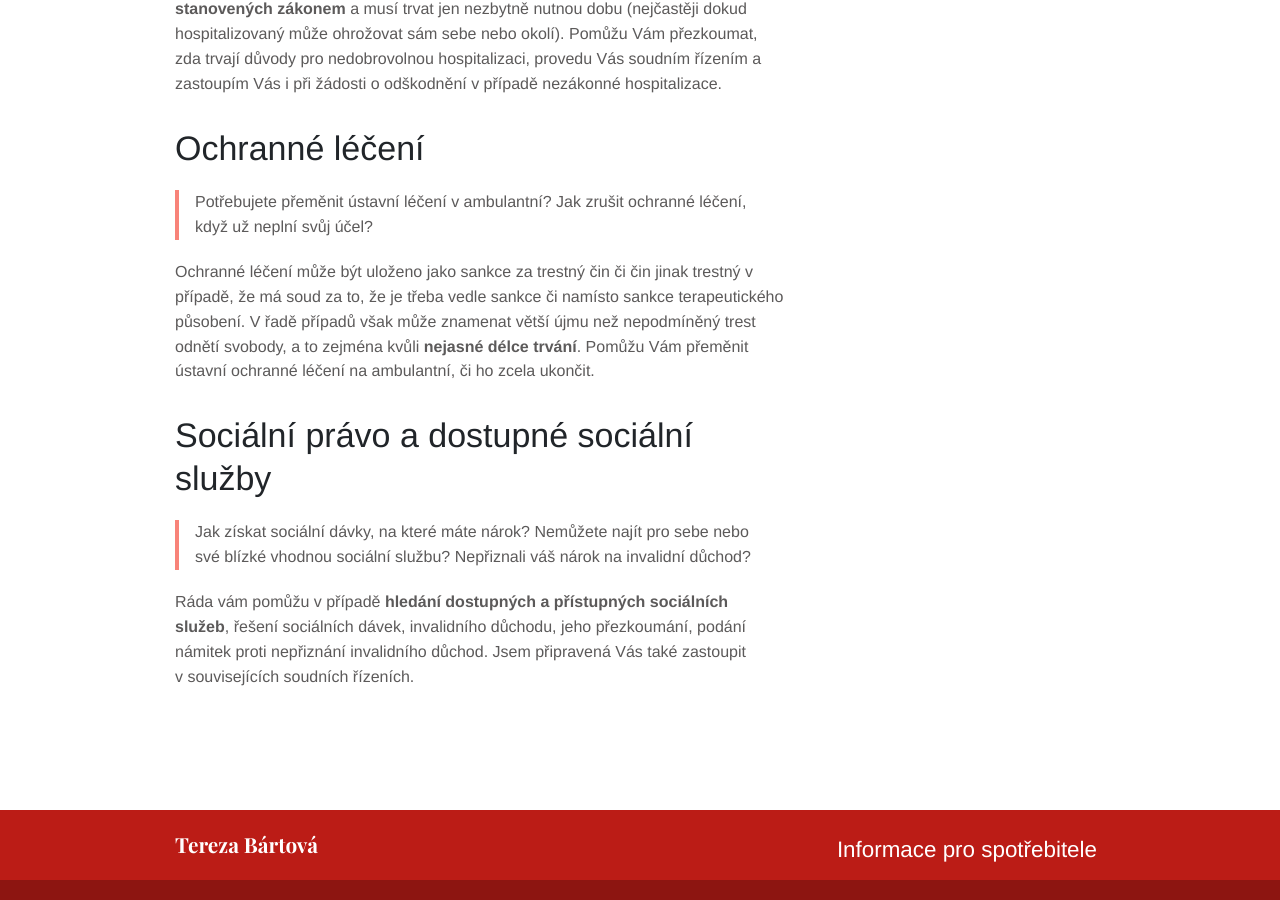
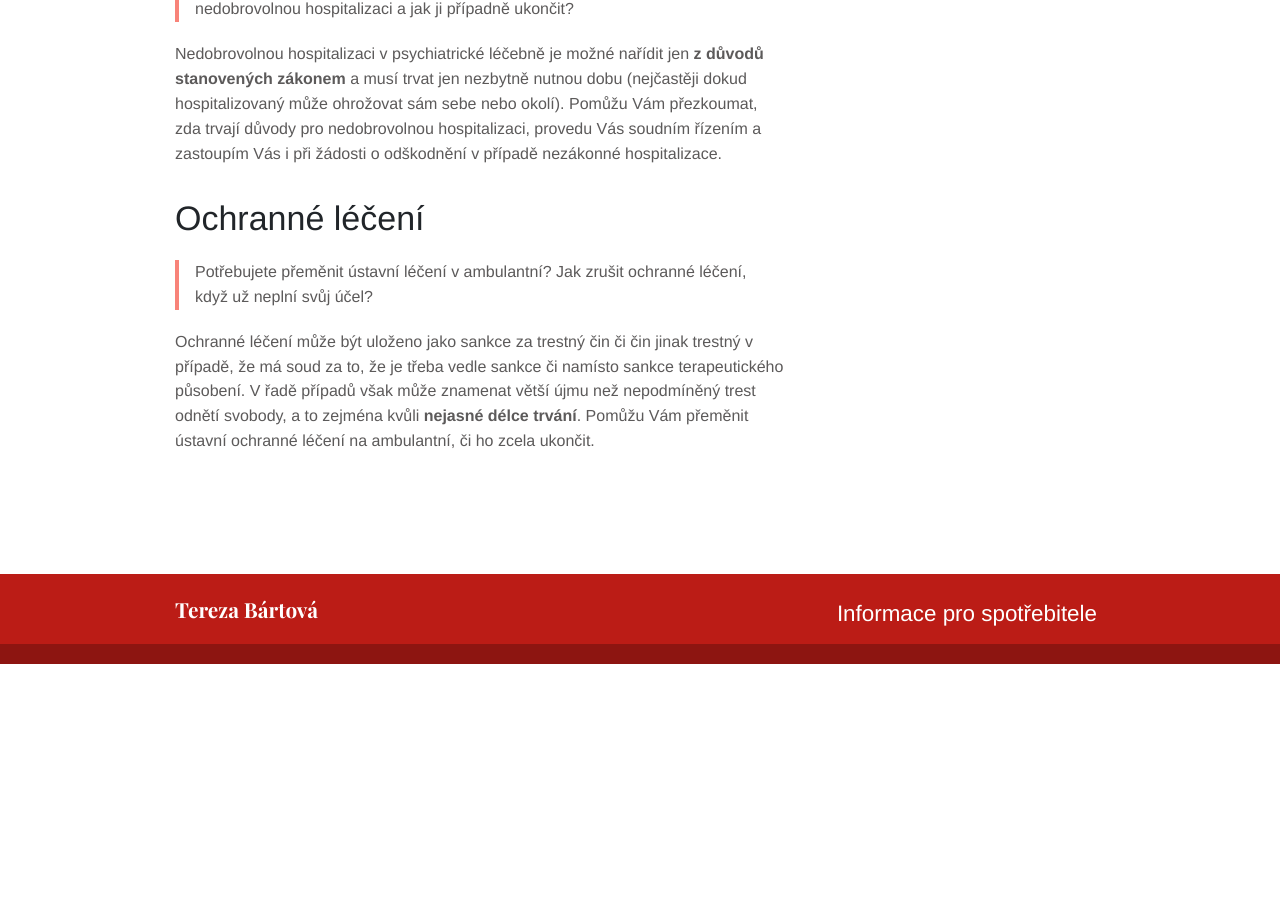
Before and after one commit to terezabartova/terezabartova.github.io, a Jekyll site: the page built from _services/prava-osob.md, in a window 1280 px wide and 900 px high, scrolled down 943 px. Built offline with Jekyll 4.4.1, drawn with Linux system fonts in a browser that asks for light colours; after the commit the page ends 1607 px from its top, so only the background shows below that; some of the changed text lies outside the part shown.

```diff
--- a/_services/prava-osob.md
+++ b/_services/prava-osob.md
@@ -23,9 +25,3 @@ Nedobrovolnou hospitalizaci v psychiatrické léčebně je možné nařídit je
 > Potřebujete přeměnit ústavní léčení v ambulantní? Jak zrušit ochranné léčení, když už neplní svůj účel?
 
 Ochranné léčení může být uloženo jako sankce za trestný čin či čin jinak trestný v případě, že má soud za to, že je třeba vedle sankce či namísto sankce terapeutického působení. V řadě případů však může znamenat větší újmu než nepodmíněný trest odnětí svobody, a to zejména kvůli **nejasné délce trvání**. Pomůžu Vám přeměnit ústavní ochranné léčení na ambulantní, či ho zcela ukončit.
-
-# Sociální právo a dostupné sociální služby
-
-> Jak získat sociální dávky, na které máte nárok? Nemůžete najít pro sebe nebo své blízké vhodnou sociální službu? Nepřiznali váš nárok na invalidní důchod?
-
-Ráda vám pomůžu v případě **hledání dostupných a přístupných sociálních služeb**, řešení sociálních dávek, invalidního důchodu, jeho přezkoumání, podání námitek proti nepřiznání invalidního důchod. Jsem připravená Vás také zastoupit v souvisejících soudních řízeních.
```
Also changed, not shown: other parts of _services/prava-osob.md (+2 -0 lines), _services/socialni-prava.md (+1 -1 lines).
